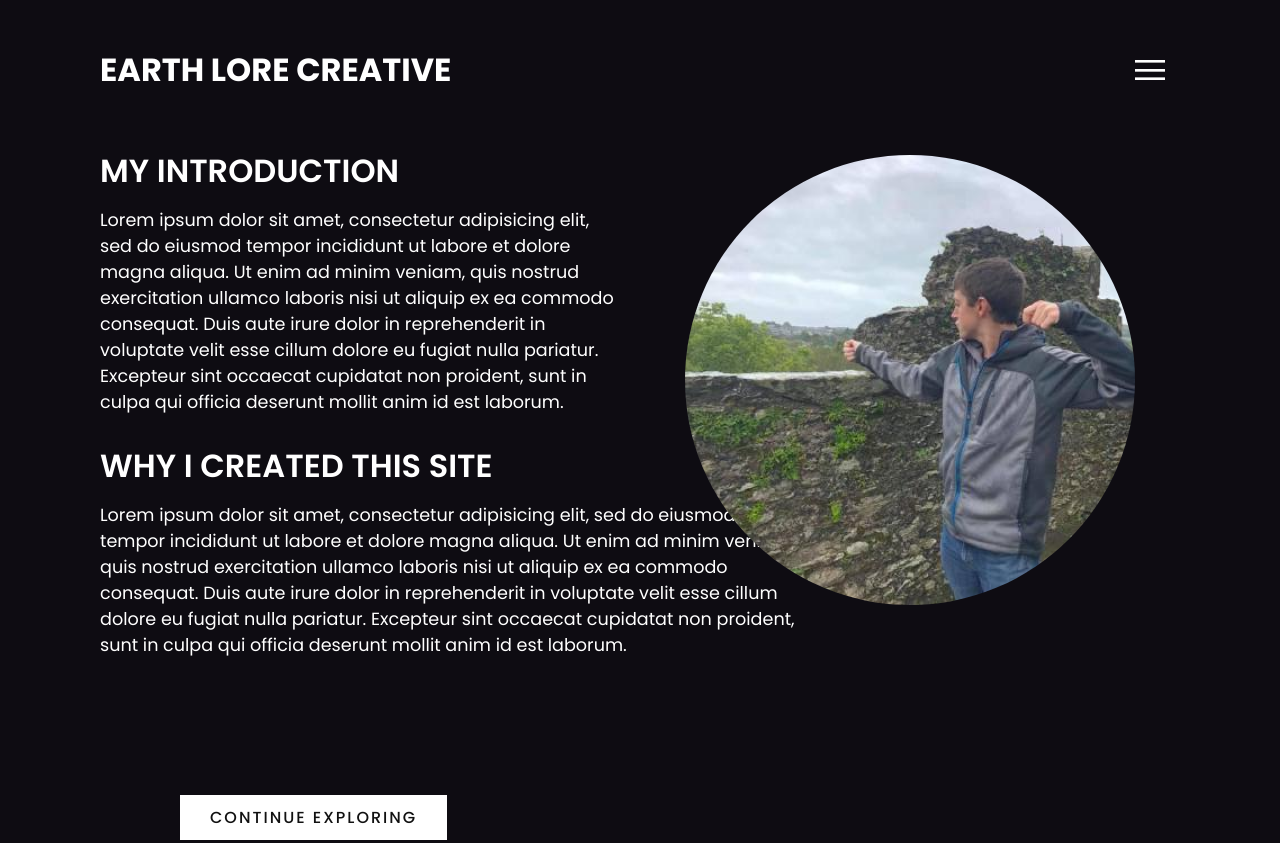
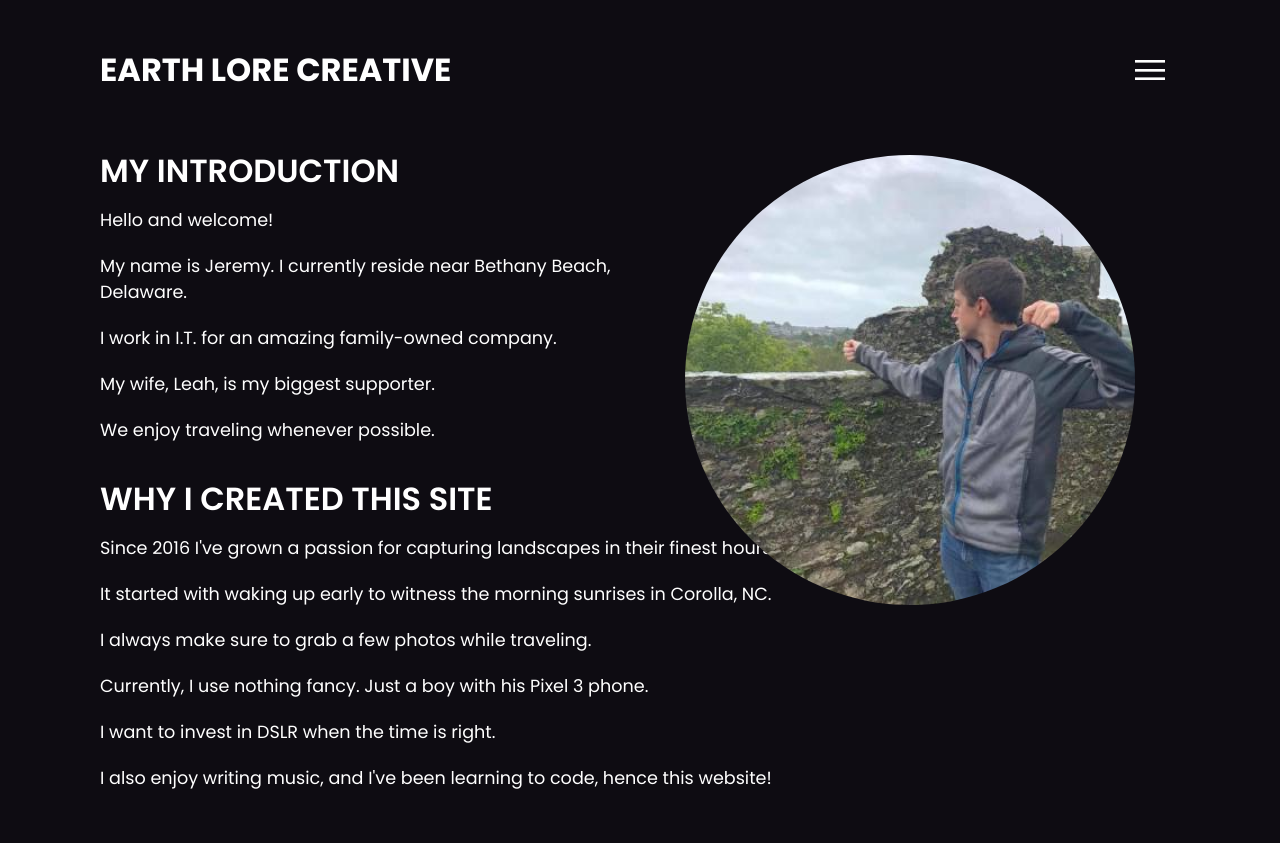
Before and after one commit to JermsTheCasual/earthlore-creative, a plain HTML site: page about.html in a window 1280 px wide. Shown: the top 843 px of the page. Drawn offline with Linux system fonts and the light colour scheme.

Commit message:
Added bio

```diff
--- a/about.html
+++ b/about.html
@@ -22,12 +22,21 @@
         <div class="grid">
           <div class="intro">
             <h3>My Introduction</h3>
-            <p>Lorem ipsum dolor sit amet, consectetur adipisicing elit, sed do eiusmod tempor incididunt ut labore et dolore magna aliqua. Ut enim ad minim veniam, quis nostrud exercitation ullamco laboris nisi ut aliquip ex ea commodo consequat. Duis aute irure dolor in reprehenderit in voluptate velit esse cillum dolore eu fugiat nulla pariatur. Excepteur sint occaecat cupidatat non proident, sunt in culpa qui officia deserunt mollit anim id est laborum.</p>
+            <p>Hello and welcome!</p>
+            <p>My name is Jeremy. I currently reside near Bethany Beach, Delaware.</p>
+            <p>I work in I.T. for an amazing family-owned company.</p>
+            <p>My wife, Leah, is my biggest supporter.</p>
+            <p>We enjoy traveling whenever possible.</p>
           </div>
 
           <div class="why">
             <h3>Why I Created This Site</h3>
-            <p>Lorem ipsum dolor sit amet, consectetur adipisicing elit, sed do eiusmod tempor incididunt ut labore et dolore magna aliqua. Ut enim ad minim veniam, quis nostrud exercitation ullamco laboris nisi ut aliquip ex ea commodo consequat. Duis aute irure dolor in reprehenderit in voluptate velit esse cillum dolore eu fugiat nulla pariatur. Excepteur sint occaecat cupidatat non proident, sunt in culpa qui officia deserunt mollit anim id est laborum.</p>
+            <p>Since 2016 I've grown a passion for capturing landscapes in their finest hours.</p>
+            <p>It started with waking up early to witness the morning sunrises in Corolla, NC.</p>
+            <p>I always make sure to grab a few photos while traveling.</p>
+            <p>Currently, I use nothing fancy. Just a boy with his Pixel 3 phone.</p>
+            <p>I want to invest in DSLR when the time is right.</p>
+            <p>I also enjoy writing music, and I've been learning to code, hence this website!</p>
           </div>
 
           <aside class="me">
```
